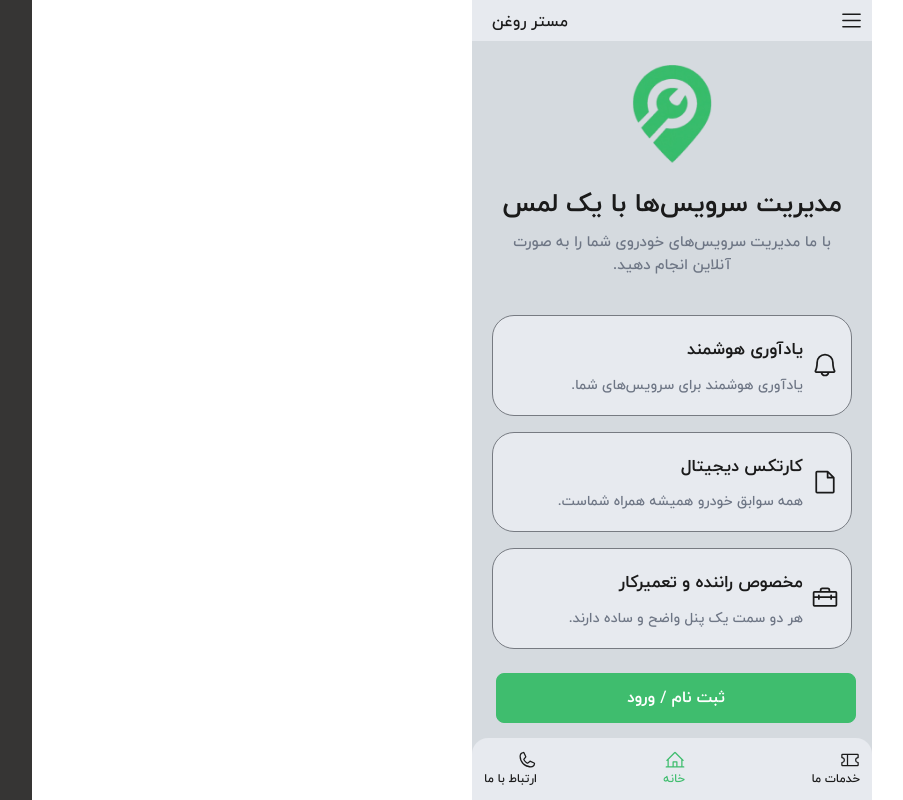
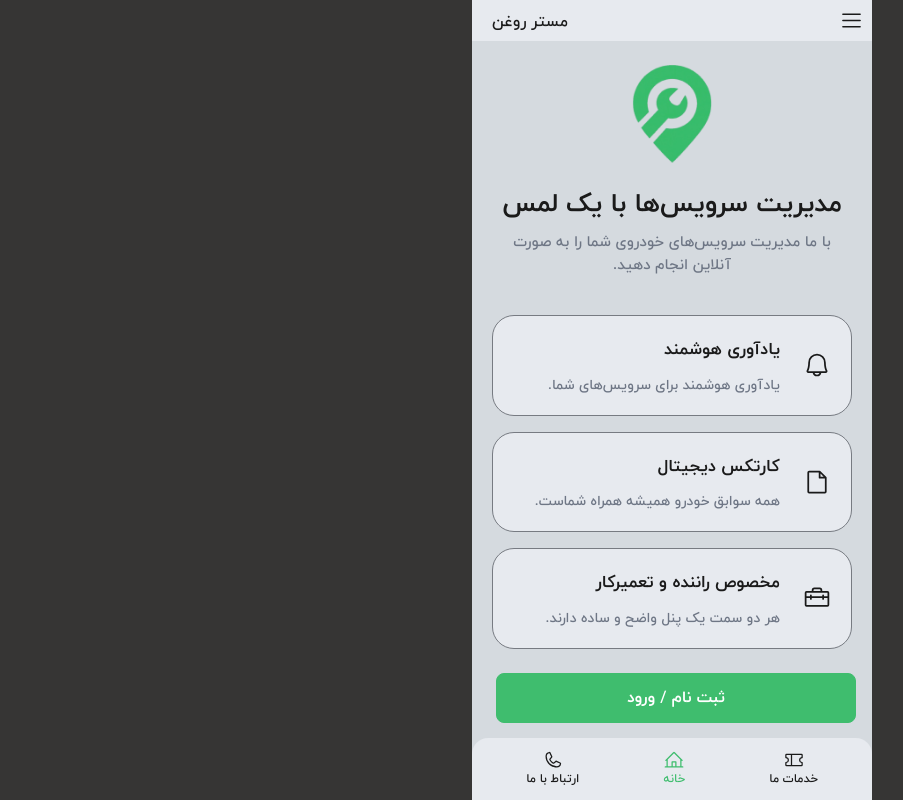
Before and after one commit to amirkh330/MrRoghan-front, a React (Vite) app: page / in a window 1280 px wide. Shown: the whole page, without its empty margins (64-967 px from the left). Built offline with nearby package versions, Linux system fonts and the light colour scheme.

Commit message:
add admin

```diff
--- a/src/components/Common/Layout/Layout.tsx
+++ b/src/components/Common/Layout/Layout.tsx
@@ -12,8 +12,6 @@ export const Layout = () => {
       direction="column"
       width="100%"
       maxWidth="400px"
-      mx="auto !important"
-      my="0px !important"
       bg="amir.mainBg"
       height="100dvh"
     >
--- a/src/main.css
+++ b/src/main.css
@@ -21,8 +21,8 @@
 }
 * {
   font-family: "IranYekan";
-  /* max-width: 400px; */
-  /* margin: 0 auto; */
+  max-width: 400px;
+  margin: 0 auto;
 }
 
 html {
```
